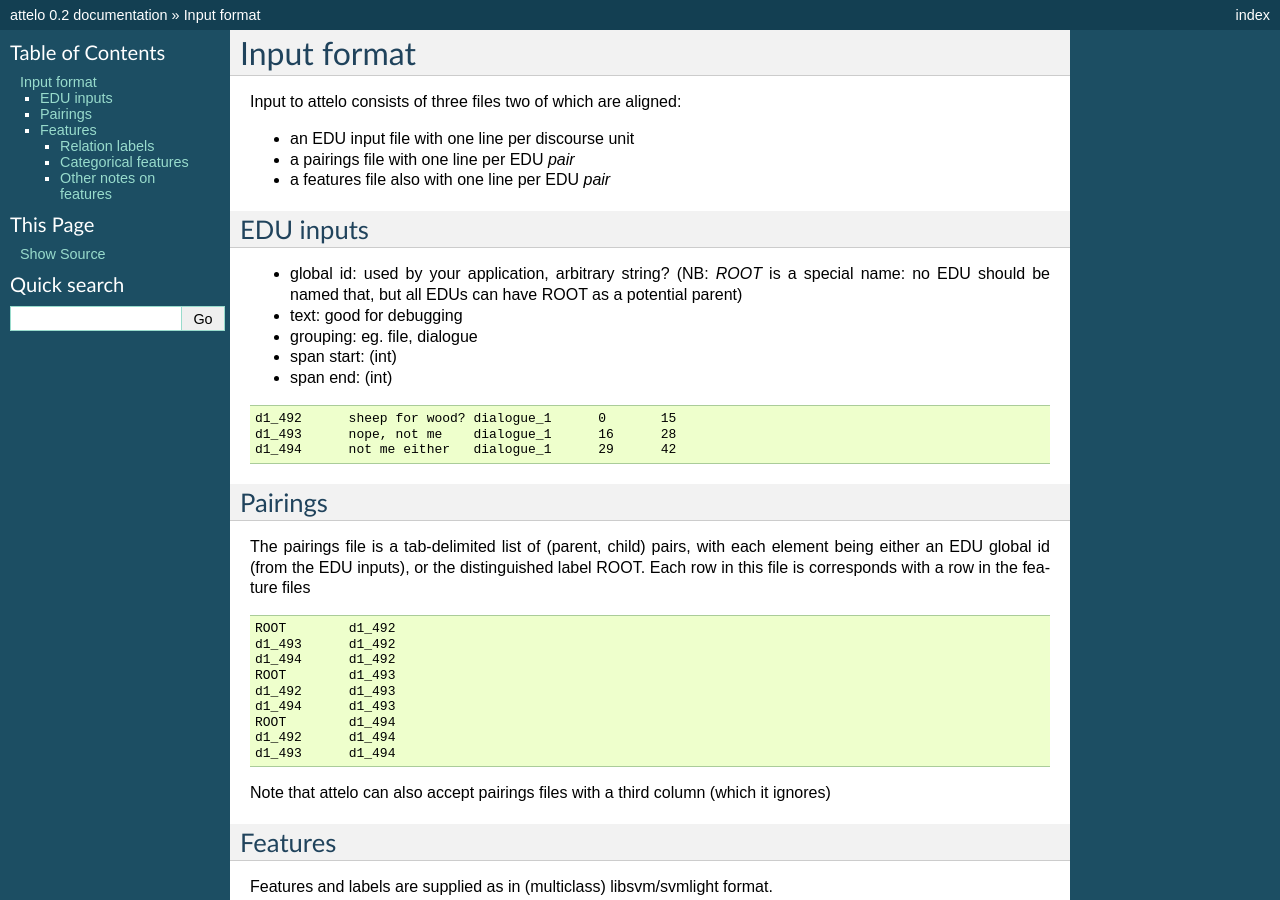
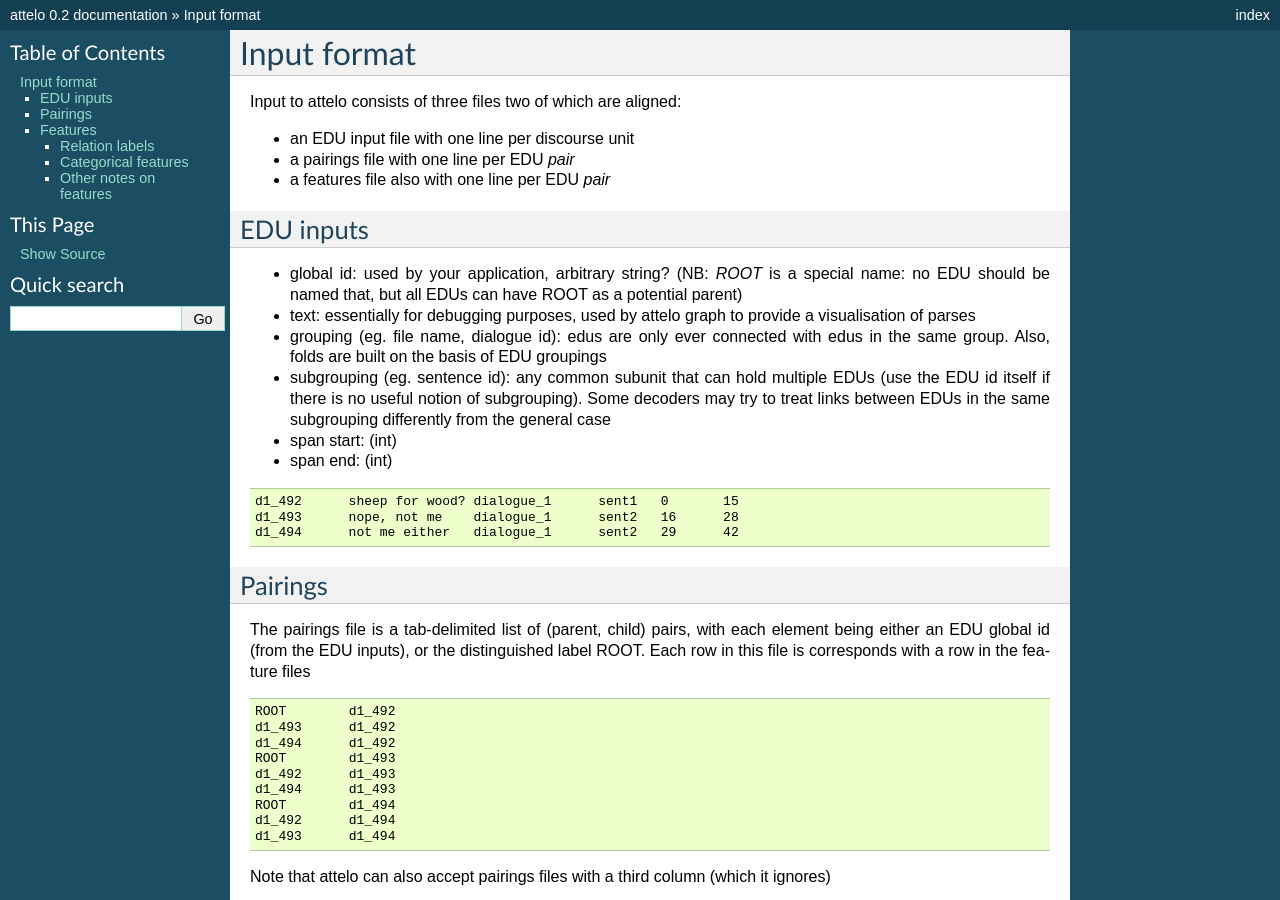
Before and after one commit to irit-melodi/attelo, a Sphinx documentation site: the page built from doc/input.rst, in a window 1280 px wide and 900 px high. Built offline with Sphinx 7.4.7, drawn with Linux system fonts in a browser that asks for light colours.

Commit message:
ENH introduce notion of EDU subgrouping
These would typically be something like sentences

```diff
--- a/doc/input.rst
+++ b/doc/input.rst
@@ -15,16 +15,24 @@ EDU inputs
 * global id: used by your application, arbitrary string?
   (NB: `ROOT` is a special name: no EDU should be named that,
   but all EDUs can have ROOT as a potential parent)
-* text: good for debugging
-* grouping: eg. file, dialogue
+* text: essentially for debugging purposes, used by attelo
+  graph to provide a visualisation of parses
+* grouping (eg. file name, dialogue id): edus are only ever
+  connected with edus in the same group. Also, folds are
+  built on the basis of EDU groupings
+* subgrouping (eg. sentence id): any common subunit that
+  can hold multiple EDUs (use the EDU id itself if there
+  is no useful notion of subgrouping).  Some decoders may
+  try to treat links between EDUs in the same subgrouping
+  differently from the general case
 * span start: (int)
 * span end: (int)
 
 ::
 
-    d1_492	sheep for wood?	dialogue_1	0	15
-    d1_493	nope, not me	dialogue_1	16	28
-    d1_494	not me either	dialogue_1	29	42
+    d1_492	sheep for wood?	dialogue_1	sent1	0	15
+    d1_493	nope, not me	dialogue_1	sent2	16	28
+    d1_494	not me either	dialogue_1	sent2	29	42
 
 Pairings
 --------
```
Also changed, not shown: 5 other files.
